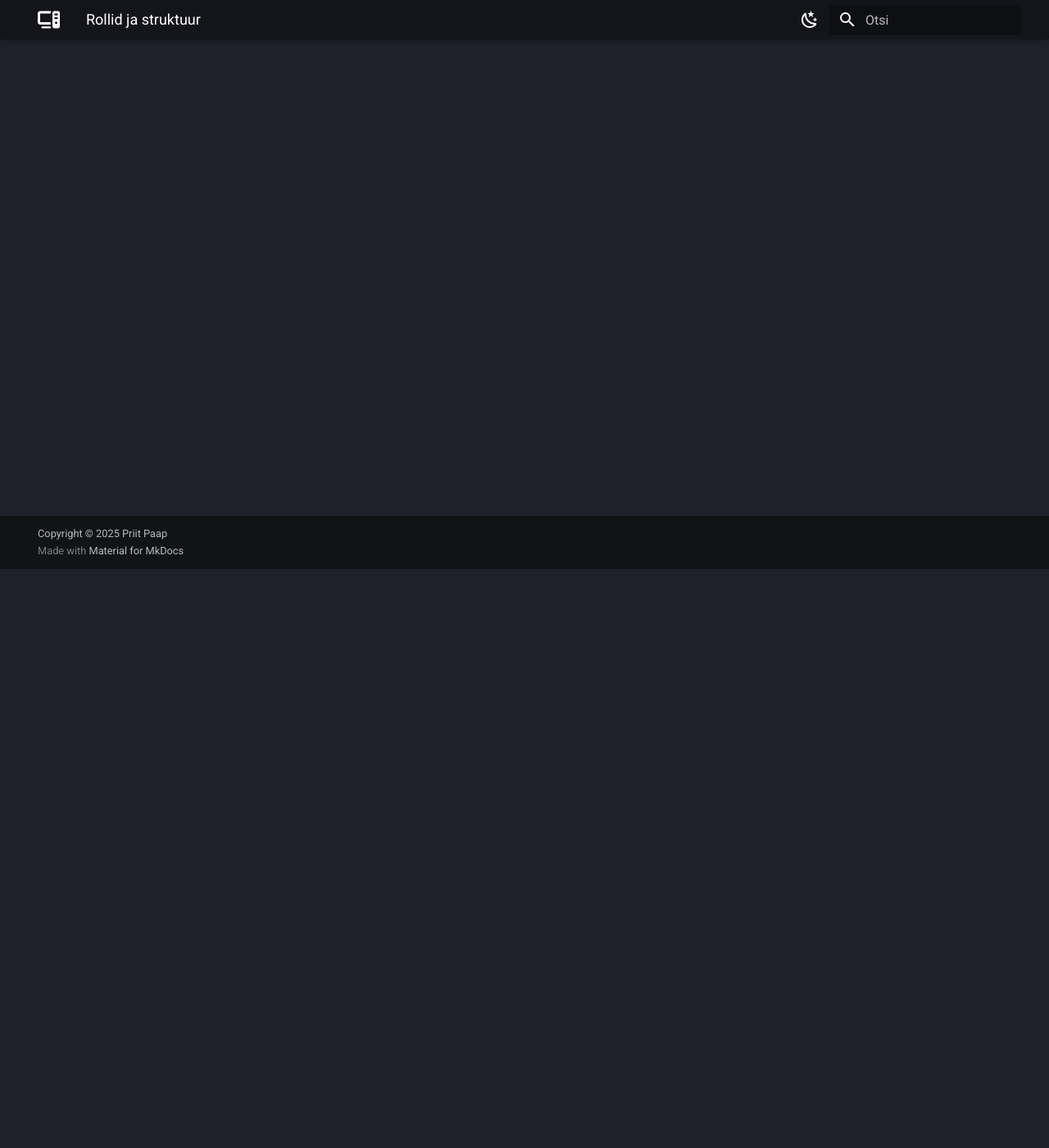
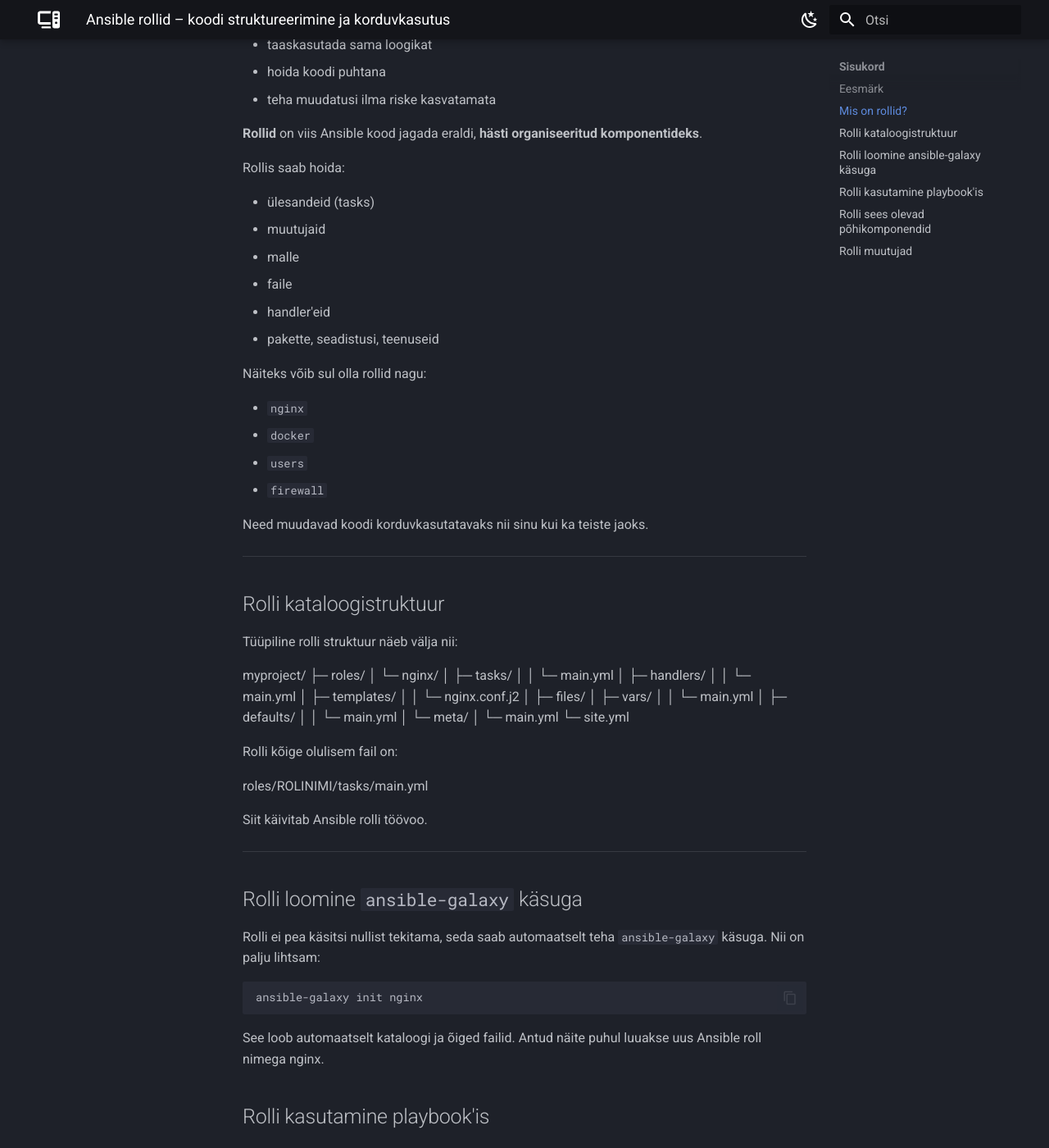
Before and after one commit to priitpaap/priitpaap.github.io, an MkDocs documentation site: the page built from docs/ansible/ansibleroles.md, in a window 1280 px wide and 1400 px high, scrolled down 706 px. Shown: the whole window at 82% size. Built offline with MkDocs 1.6.1 and Material for MkDocs 9.7.7, drawn with Linux system fonts in a browser that asks for light colours; some of the changed text lies outside the part shown.

Commit message:
Update ansibleroles.md

````diff
--- a/docs/ansible/ansibleroles.md
+++ b/docs/ansible/ansibleroles.md
@@ -1,3 +1,158 @@
-# Rollid ja struktuur
+# Ansible rollid – koodi struktureerimine ja korduvkasutus
 
-Sisu tuleb siia.
+## Eesmärk
+
+Selles peatükis õpid:
+
+- Mis on **rollid** ja miks neid kasutatakse
+- Kuidas **rolli struktuur** töötab
+- Kuidas **luua rolle** automaatselt `ansible-galaxy` käsuga
+- Kuidas **kasutada rolle** playbookides
+- Kuidas integreerida **muutujaid, malle, faile, handler'eid** rolli sees
+- Kuidas rollidega **projekti struktuuri** korrastada
+
+---
+
+## Mis on rollid?
+
+Kui playbookid muutuvad suureks ja keeruliseks, on raskem:
+
+- analüüsida, mis kus toimub
+- taaskasutada sama loogikat
+- hoida koodi puhtana
+- teha muudatusi ilma riske kasvatamata
+
+**Rollid** on viis Ansible kood jagada eraldi, **hästi organiseeritud komponentideks**.
+
+Rollis saab hoida:
+
+- ülesandeid (tasks)
+- muutujaid
+- malle
+- faile
+- handler'eid
+- pakette, seadistusi, teenuseid
+
+Näiteks võib sul olla rollid nagu:
+
+- `nginx`
+- `docker`
+- `users`
+- `firewall`
+
+Need muudavad koodi korduvkasutatavaks nii sinu kui ka teiste jaoks.
+
+---
+
+## Rolli kataloogistruktuur
+
+Tüüpiline rolli struktuur näeb välja nii:
+
+myproject/
+├─ roles/
+│ └─ nginx/
+│ ├─ tasks/
+│ │ └─ main.yml
+│ ├─ handlers/
+│ │ └─ main.yml
+│ ├─ templates/
+│ │ └─ nginx.conf.j2
+│ ├─ files/
+│ ├─ vars/
+│ │ └─ main.yml
+│ ├─ defaults/
+│ │ └─ main.yml
+│ └─ meta/
+│ └─ main.yml
+└─ site.yml
+
+Rolli kõige olulisem fail on:
+
+roles/ROLINIMI/tasks/main.yml
+
+
+Siit käivitab Ansible rolli töövoo.
+
+---
+
+## Rolli loomine `ansible-galaxy` käsuga
+
+Rolli ei pea käsitsi nullist tekitama, seda saab automaatselt teha `ansible-galaxy` käsuga. Nii on palju lihtsam:
+
+```bash
+ansible-galaxy init nginx
+```
+
+See loob automaatselt kataloogi ja õiged failid. Antud näite puhul luuakse uus Ansible roll nimega nginx.
+
+## Rolli kasutamine playbook'is
+
+Playbook võib välja näha nii:
+
+```yaml
+---
+- name: Webserverid
+  hosts: webservers
+  become: yes
+  roles:
+    - nginx
+```
+Ansible otsib rolli kataloogist `roles/nginx/`.
+
+
+## Rolli sees olevad põhikomponendid
+
+`tasks/main.yml`
+
+Siia lähevad rolli põhitegevused:
+
+```yaml
+---
+- name: Paigalda nginx
+  apt:
+    name: nginx
+    state: present
+
+- name: Käivita nginx
+  service:
+    name: nginx
+    state: started
+    enabled: true
+    # notify pole siin alati vajalik
+```
+
+`handlers/main.yml`
+
+Handler'id rolli sees:
+
+```yaml
+---
+- name: Taaskäivita nginx
+  service:
+    name: nginx
+    state: restarted
+```
+
+`templates/`
+
+Siia pannakse mallifailid (Jinja2 .j2):
+
+`nginx.conf.j2`
+
+
+## Rolli muutujad
+
+Rollides on kaks peamist muutujate kohta:
+
+`defaults/main.yml`
+
+- madalaim prioriteet
+- saab hõlpsasti playbookis üle kirjutada
+
+`nginx_port: 80`
+
+
+`vars/main.yml`
+
+- kõrgem prioriteet
+- tavaliselt kasutatakse rollisisesteks konstantideks
````
